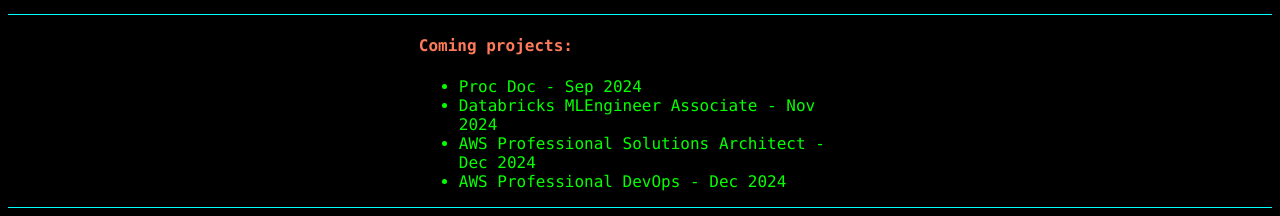
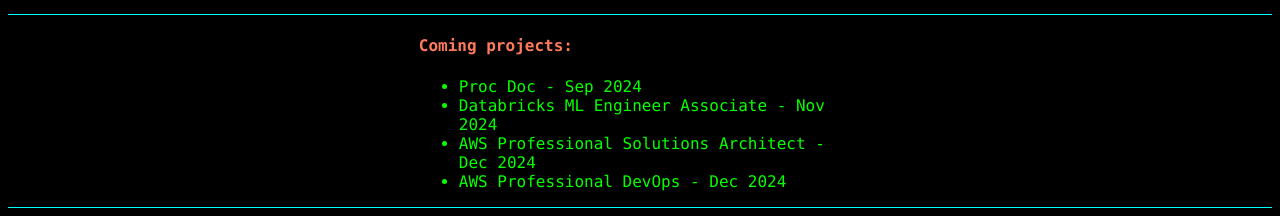
Before and after one commit to nicoarbar/proc_doc, a Flask app: page / in a window 1280 px wide. Shown: the part 1287-1503 px from the top of the page. Run offline with Flask 3, Linux system fonts and the light colour scheme; some web fonts are replaced.

Commit message:
committing from Surface borom

```diff
--- a/streamlit_app.py
+++ b/streamlit_app.py
@@ -8,5 +8,5 @@ with open("templates/index.html", 'r', encoding='utf-8') as html_file:
     html_content = html_file.read()
 
 # Render the HTML file in Streamlit
-st.title("Render HTML in Streamlit")
-components.html(html_content, height=600)
+st.title("Welcome to Proc Doc")
+components.html(html_content, height=1600)
--- a/templates/index.html
+++ b/templates/index.html
@@ -5,8 +5,8 @@
     <meta http-equiv="X-UA-Compatible" content="IE=edge">
     <meta name="viewport" content="width=device-width, initial-scale=1.0">
     <title>My resume</title>
-    <link rel="stylesheet" href="style2.css">
-    <link rel="icon" href="favicon2.png">
+    <link rel="stylesheet" href="templates/style2.css">
+    <link rel="icon" href="templates/favicon2.png">
 </head>
 <body>
     <link href="https://fonts.googleapis.com/css2?family=Chivo+Mono:wght@100&family=Lekton&family=Orbitron&family=Oswald:wght@200&display=swap" rel="stylesheet">
@@ -25,7 +25,7 @@
                     </h5>
                 </p>
             </td>
-            <td><img src="nico_photo.jpg" alt="hacker photo" width = "200"></td>
+            <td><img src="templates/nico_photo.jpg" alt="hacker photo" width = "200"></td>
         </tr>
     </table>
         <hr>
@@ -99,7 +99,7 @@
             <h4>Coming projects:</h4>
                 <ul>
                     <li>Proc Doc - Sep 2024</li>
-                    <li>Databricks MLEngineer Associate - Nov 2024</li>
+                    <li>Databricks ML Engineer Associate - Nov 2024</li>
                     <li>AWS Professional Solutions Architect - Dec 2024</li>
                     <li>AWS Professional DevOps - Dec 2024</li>
                 </ul>
```
